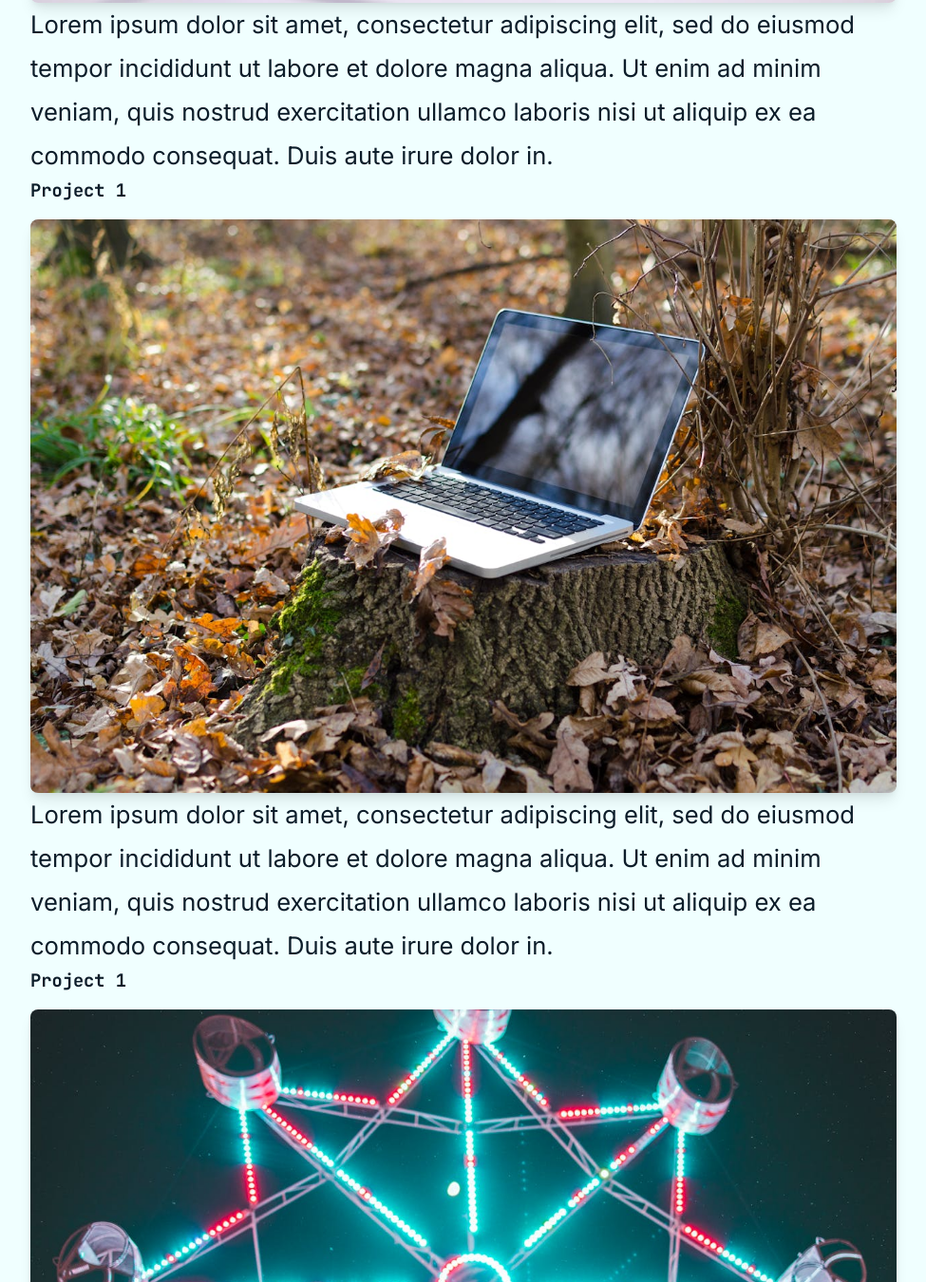
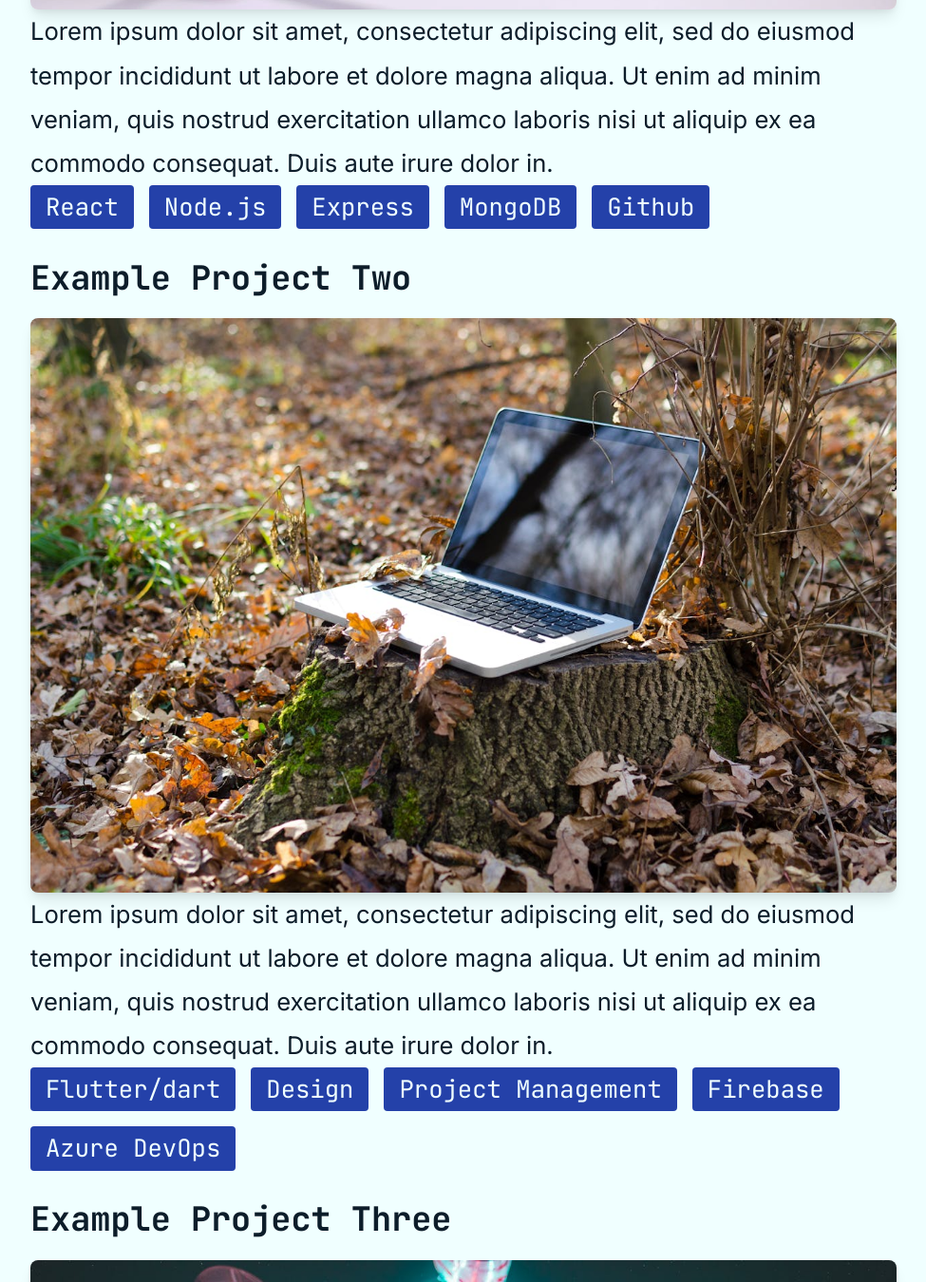
Before and after one commit to vincentpchevalier/vincentchevalierdev, a plain HTML site: page projects.html in a window 1280 px wide. Shown: the part 950-2300 px from the top of the page at 95% size, without its empty margins (152-1127 px from the left). Drawn offline with Linux system fonts and the light colour scheme.

Commit message:
refactor container div and add skills to individual project listings

```diff
--- a/projects.html
+++ b/projects.html
@@ -52,12 +52,15 @@
 		</header>
 
 		<main id="main">
-			<section class="project-descriptions">
-				<div class="container">
-					<h2>Project Descriptions</h2>
+			<div class="container">
+				<section class="project-descriptions">
+					<h1>
+						Projects
+						<span class="visually-hidden">Vincent Chevalier</span>
+					</h1>
 					<ul class="project-list">
 						<li id="projectA">
-							<h3>Project 1</h3>
+							<h2>Example Project One</h2>
 							<img
 								src="./images/pexels-pixabay-163064.jpg"
 								alt="Play pieces on a game board"
@@ -69,10 +72,17 @@
 								nisi ut aliquip ex ea commodo consequat. Duis aute irure dolor
 								in.
 							</p>
+							<ul class="skills-list">
+								<li class="skill">React</li>
+								<li class="skill">Node.js</li>
+								<li class="skill">Express</li>
+								<li class="skill">MongoDB</li>
+								<li class="skill">Github</li>
+							</ul>
 						</li>
 
 						<li id="projectB">
-							<h3>Project 1</h3>
+							<h2>Example Project Two</h2>
 							<img
 								src="./images/pexels-goumbik-296085.jpg"
 								alt="Laptop on a stump in the forest"
@@ -84,10 +94,17 @@
 								nisi ut aliquip ex ea commodo consequat. Duis aute irure dolor
 								in.
 							</p>
+							<ul class="skills-list">
+								<li class="skill">Flutter/dart</li>
+								<li class="skill">Design</li>
+								<li class="skill">Project Management</li>
+								<li class="skill">Firebase</li>
+								<li class="skill">Azure DevOps</li>
+							</ul>
 						</li>
 
 						<li id="projectC">
-							<h3>Project 1</h3>
+							<h2>Example Project Three</h2>
 							<img
 								src="./images/pexels-clark-cruz-1064141-2911364.jpg"
 								alt="Ferris wheel at night"
@@ -99,10 +116,17 @@
 								nisi ut aliquip ex ea commodo consequat. Duis aute irure dolor
 								in.
 							</p>
+							<ul class="skills-list">
+								<li class="skill">Flutter/dart</li>
+								<li class="skill">Design</li>
+								<li class="skill">Project Management</li>
+								<li class="skill">Firebase</li>
+								<li class="skill">Azure DevOps</li>
+							</ul>
 						</li>
 					</ul>
-				</div>
-			</section>
+				</section>
+			</div>
 		</main>
 
 		<footer>
```
